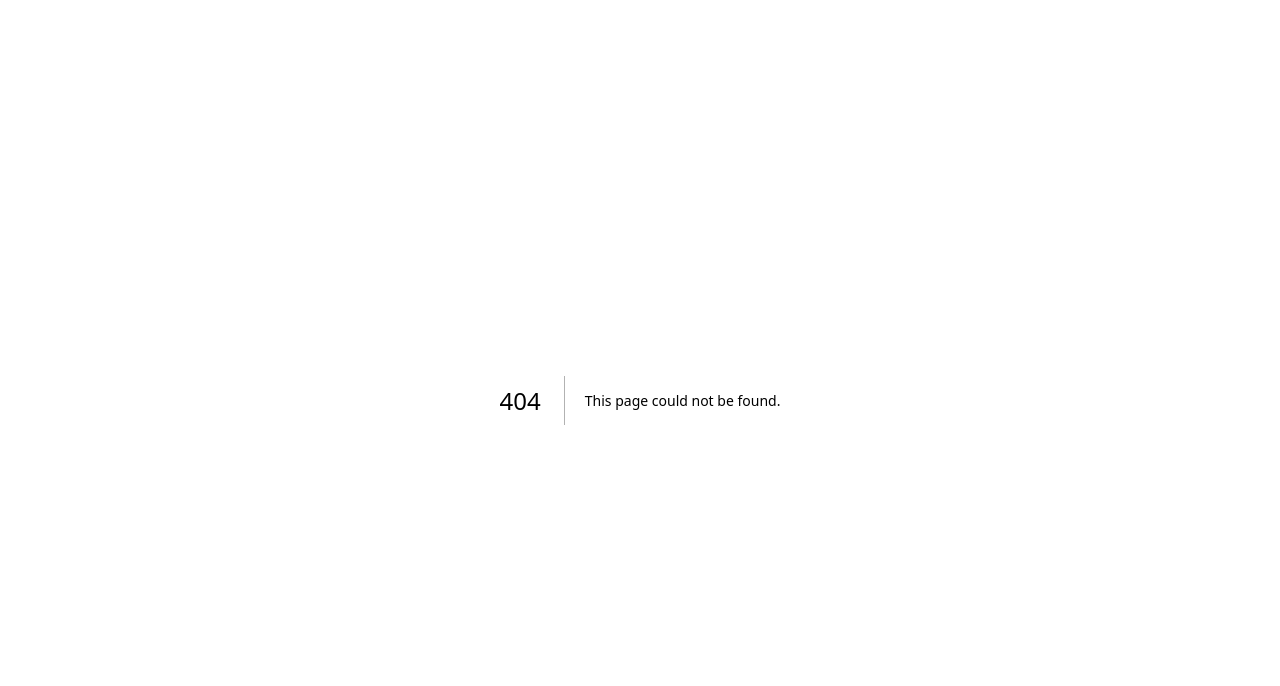
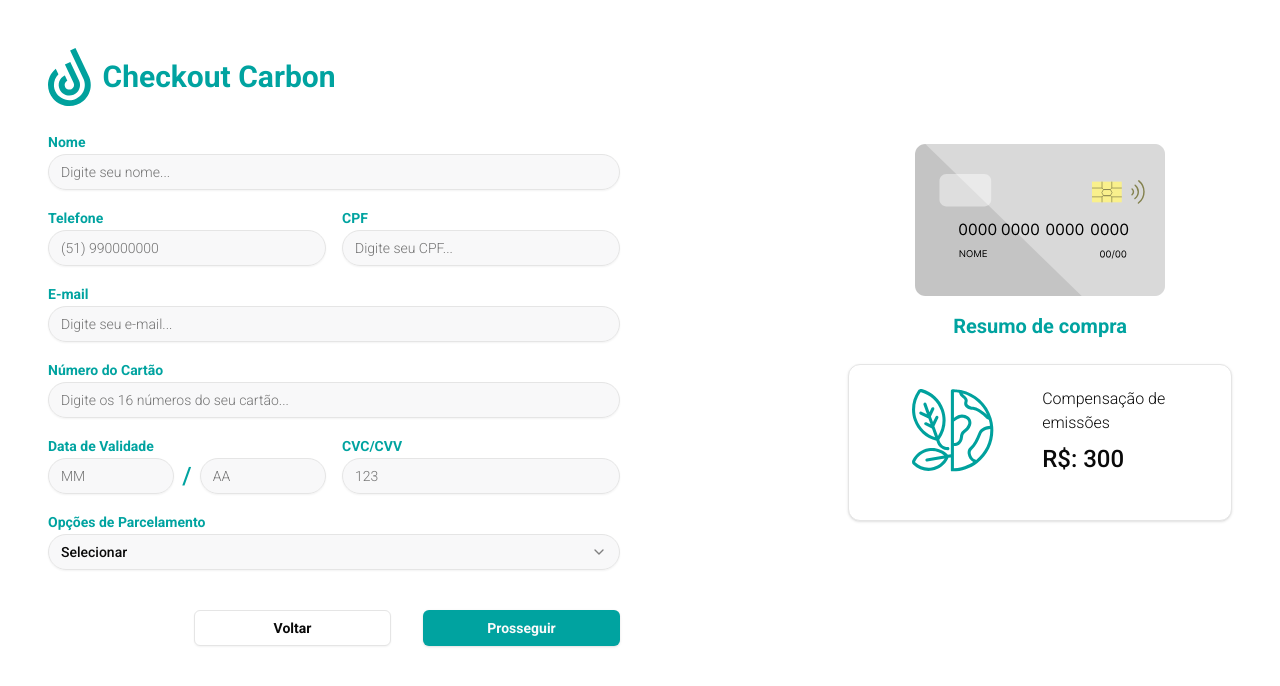
Before and after one commit to ormacarbon/frontend-test-tree, a Next.js app: page / in a window 1280 px wide. Before the commit this address had no page. Shown: the top 686 px of the page. Built offline with nearby package versions, Linux system fonts and the light colour scheme.

Commit message:
style: organize folders

```diff
--- /dev/null
+++ b/app/(home)/page.tsx
@@ -0,0 +1,139 @@
+"use client";
+import { Button } from "@/components/ui/button";
+import {
+  Card,
+  CardContent,
+  CardDescription,
+  CardHeader,
+} from "@/components/ui/card";
+import { Input } from "@/components/ui/input";
+import { Label } from "@/components/ui/label";
+import {
+  Select,
+  SelectContent,
+  SelectItem,
+  SelectTrigger,
+  SelectValue,
+} from "@/components/ui/select";
+import Image from "next/image";
+import Link from "next/link";
+
+export default function Home() {
+  return (
+    <div className="container grid gric-cols-1 mx-auto sm:h-screen p-4 sm:p-8 lg:p-12 overflow-hidden">
+      <div className="grid grid-cols-1 sm:grid-cols-2 md:grid-cols-3 gap-y-8 gap-x-4 ">
+        <div className="md:col-span-2 flex flex-col gap-6 max-w-[572px] sm:h-screen ">
+          <div className="flex items-center gap-3">
+            <Image src="/logo.svg" width={42.58} height={59} alt="Logo" />
+            <p className="text-primary text-3xl font-semibold">
+              Checkout Carbon
+            </p>
+          </div>
+
+          <div className="flex flex-col gap-4">
+            <div>
+              <Label>Nome</Label>
+              <Input type="text" placeholder="Digite seu nome..." />
+            </div>
+
+            <div className="grid grid-cols-2 gap-4">
+              <div>
+                <Label>Telefone</Label>
+                <Input type="number" placeholder="(51) 990000000" />
+              </div>
+              <div>
+                <Label>CPF</Label>
+                <Input type="text" placeholder="Digite seu CPF..." />
+              </div>
+            </div>
+
+            <div>
+              <Label>E-mail</Label>
+              <Input type="email" placeholder="Digite seu e-mail..." />
+            </div>
+
+            <div>
+              <Label>Número do Cartão</Label>
+              <Input
+                type="number"
+                placeholder="Digite os 16 números do seu cartão..."
+              />
+            </div>
+
+            <div className="grid grid-cols-2 col-span-3 gap-4">
+              <div>
+                <Label>Data de Validade</Label>
+                <div className="flex gap-2">
+                  <Input type="number" placeholder="MM" />
+                  <span className="text-2xl items-center justify-center flex text-primary">
+                    /
+                  </span>
+                  <Input type="number" placeholder="AA" />
+                </div>
+              </div>
+
+              <div>
+                <Label>CVC/CVV</Label>
+                <Input type="number" placeholder="123" />
+              </div>
+            </div>
+
+            <div>
+              <Label>Opções de Parcelamento</Label>
+              <Select>
+                <SelectTrigger>
+                  <SelectValue placeholder="Selecionar" />
+                </SelectTrigger>
+                <SelectContent>
+                  <SelectItem value="1x">1x sem juros</SelectItem>
+                  <SelectItem value="2x">2x sem juros</SelectItem>
+                  <SelectItem value="3x">3x sem juros</SelectItem>
+                </SelectContent>
+              </Select>
+            </div>
+          </div>
+
+          <div className="flex flex-col sm:flex-row gap-2 items-center sm:justify-end sm:gap-8 mt-4">
+            <Button variant={"outline"}>Voltar</Button>
+            <Link href={"/checkout-success"}>
+              <Button>Prosseguir</Button>
+            </Link>
+          </div>
+        </div>
+
+        <div className=" flex flex-col gap-4 mt-24">
+          <div className="justify-center flex">
+            <Image
+              src="/credit-card.svg"
+              width={250}
+              height={150}
+              alt="Cartão "
+            />
+          </div>
+
+          <h2 className="text-xl flex justify-center text-primary font-semibold mb-2">
+            Resumo de compra
+          </h2>
+          <Card className="flex justify-center max-w-[450px] h-[157px]">
+            <CardHeader>
+              <CardDescription>
+                <Image
+                  src="/logo-purchase-summary.svg"
+                  width={82.34}
+                  height={82.34}
+                  alt="Logo"
+                />
+              </CardDescription>
+            </CardHeader>
+            <CardContent className=" flex flex-col justify-center max-w-[174px]">
+              <p className="font-roboto-300 text-md ">
+                Compensação de{"\n"} emissões
+              </p>
+              <p className="text-2xl font-roboto-500 mt-2">R$: 300</p>
+            </CardContent>
+          </Card>
+        </div>
+      </div>
+    </div>
+  );
+}
```
Also changed, not shown: app/checkout-fail/page.tsx (renamed from app/(home)/checkout-fail/page.tsx).
